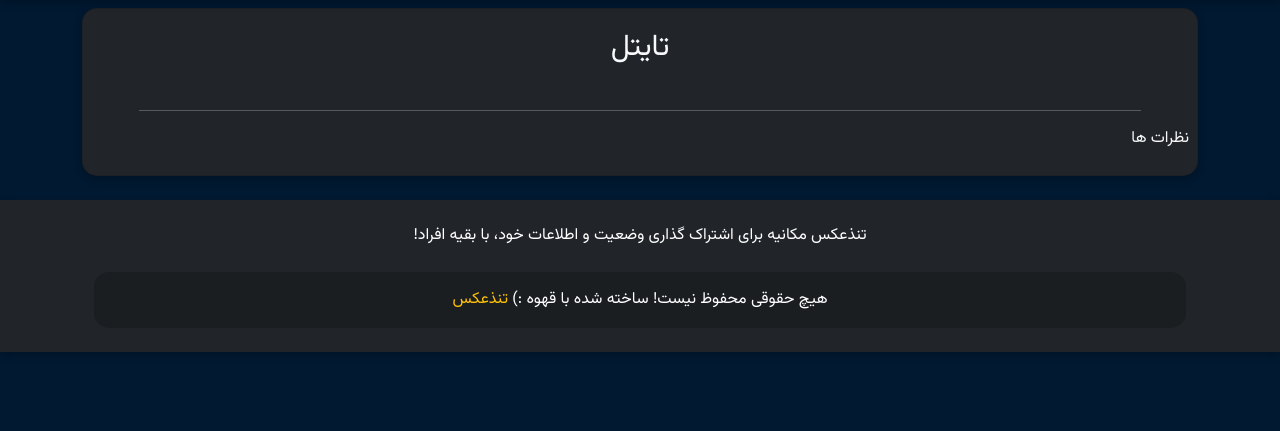
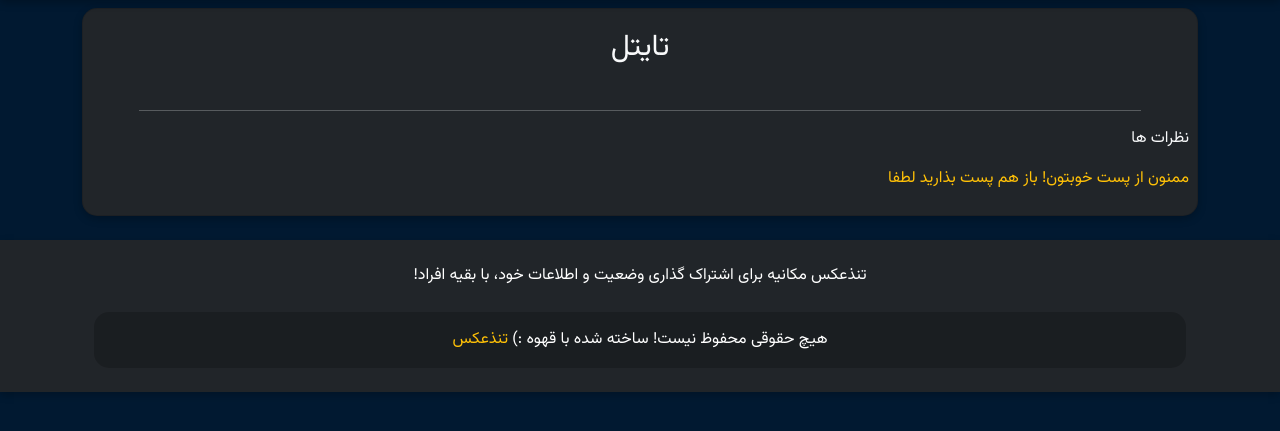
Before and after one commit to bigbardia/tanzax, a Flask app: template templates/post.html in a window 1280 px wide. Shown: the part 56-487 px from the top of the page. Run offline with Flask 2, Linux system fonts and the light colour scheme; the template is opened without the code that fills it, so the values that code supplies are empty.

Commit message:
Add some comments in posts page

```diff
--- a/templates/index.html
+++ b/templates/index.html
@@ -110,7 +110,6 @@
 
 
 
-
                 </div>
             </div>
 
--- a/templates/post.html
+++ b/templates/post.html
@@ -36,6 +36,19 @@
                 </p>
 
 
+                <div class="row">
+                    <div class="col-8">
+                        <p class="text-warning">
+                            ممنون از پست خوبتون! باز هم پست بذارید لطفا
+                        </p>
+                    </div>
+
+                    <div class="col-4">
+                        <img src="" alt="">
+                    </div>
+                </div>
+
+
 
             </div>
 
```
